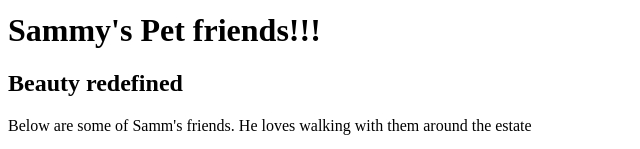
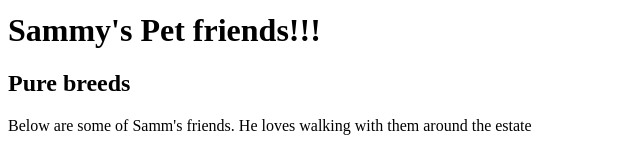
Before and after one commit to Allantuikong/my-fav-pet, a plain HTML site: page my-fav-pet.html in a window 1280 px wide. Shown: the part 370-519 px from the top of the page, without its empty margins (0-640 px from the left). Drawn offline with Linux system fonts and the light colour scheme.

Commit message:
Edit h2 items

```diff
--- a/my-fav-pet.html
+++ b/my-fav-pet.html
@@ -22,7 +22,7 @@
   </ol>
 
   <h1>Sammy's Pet friends!!!</h1>
-  <h2>Beauty redefined</h2>
+  <h2>Pure breeds</h2>
 
   <p>Below are some of Samm's friends. He loves walking with them around the estate</p>
   <img src="Images/dogs.jpeg" alt="Sammy's friends">
```
